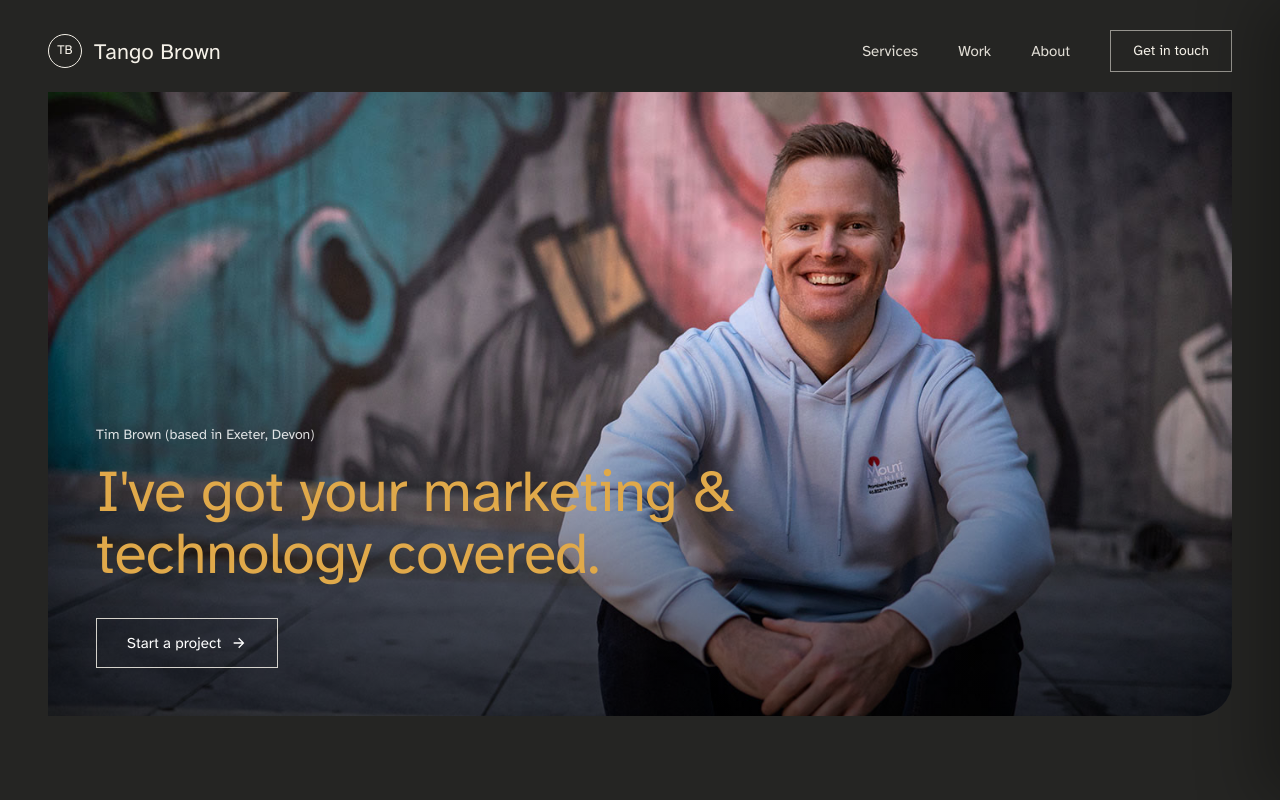
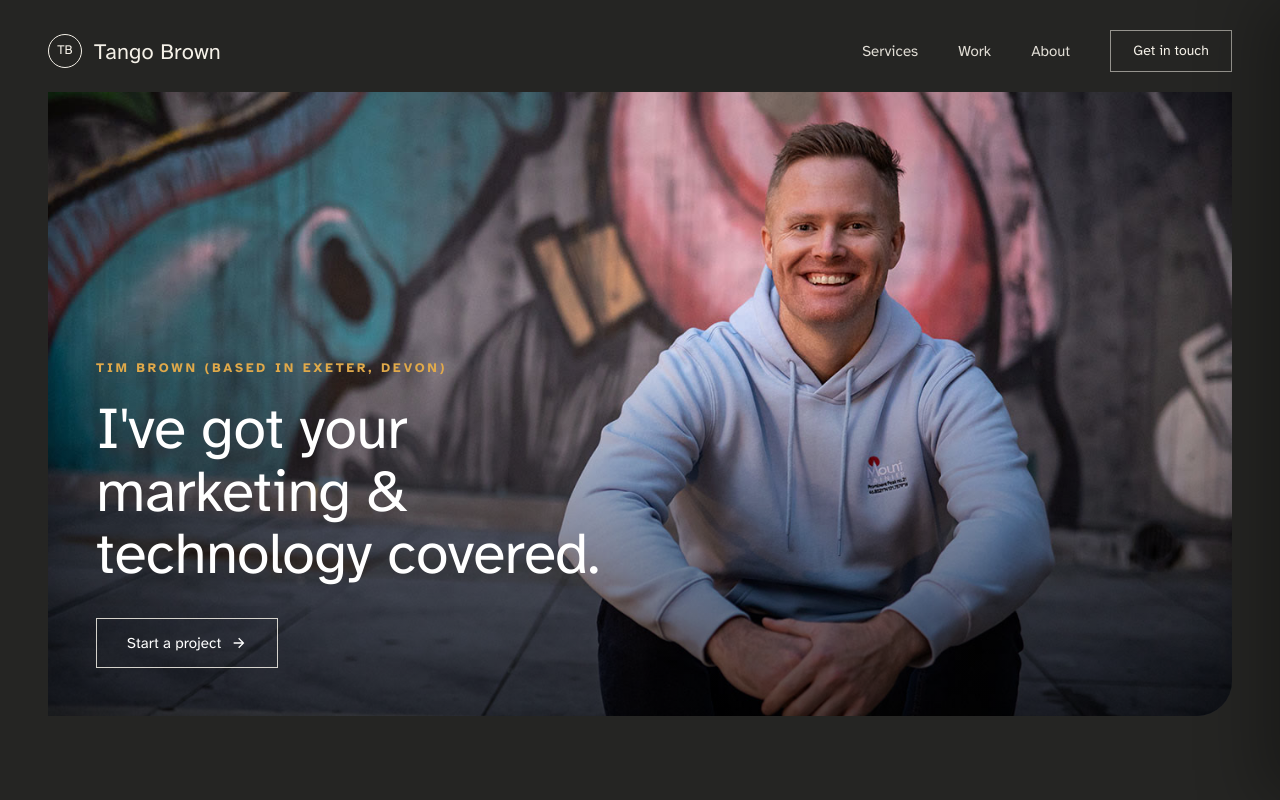
Before and after one commit to tangobrown/tango-site, a Next.js app: page / in a window 1280 px wide. Shown: the top 800 px of the page. Built offline with nearby package versions, Linux system fonts and the light colour scheme.

Commit message:
Hero: H1 white + capped at 50% of image width; caption above gets gold uppercase-bold eyebrow style

```diff
--- a/components/Hero.tsx
+++ b/components/Hero.tsx
@@ -43,16 +43,13 @@ export default function Hero() {
           </div>
           {/* Caption + H1 + Start-a-project button, stacked bottom-left */}
           <div className="absolute inset-0 flex flex-col items-start justify-end text-left p-6 md:p-12 gap-6 md:gap-8">
-            <div className="flex flex-col items-start gap-3 md:gap-4">
-              <p
-                className="text-[13px] md:text-[14px] font-light"
-                style={{ color: "rgba(255,255,255,.85)" }}
-              >
+            <div className="flex flex-col items-start gap-4 md:gap-5 max-w-[50%]">
+              <p className="text-[13px] font-bold uppercase tracking-[0.22em] text-gold">
                 Tim Brown (based in Exeter, Devon)
               </p>
               <h1
-                className="font-heading font-normal text-gold leading-[1.06] tracking-[-0.01em]"
-                style={{ fontSize: "clamp(30px,4.6vw,62px)", maxWidth: "18ch" }}
+                className="font-heading font-normal text-white leading-[1.06] tracking-[-0.01em]"
+                style={{ fontSize: "clamp(30px,4.6vw,62px)" }}
               >
                 I&apos;ve got your marketing &amp; technology covered.
               </h1>
```
